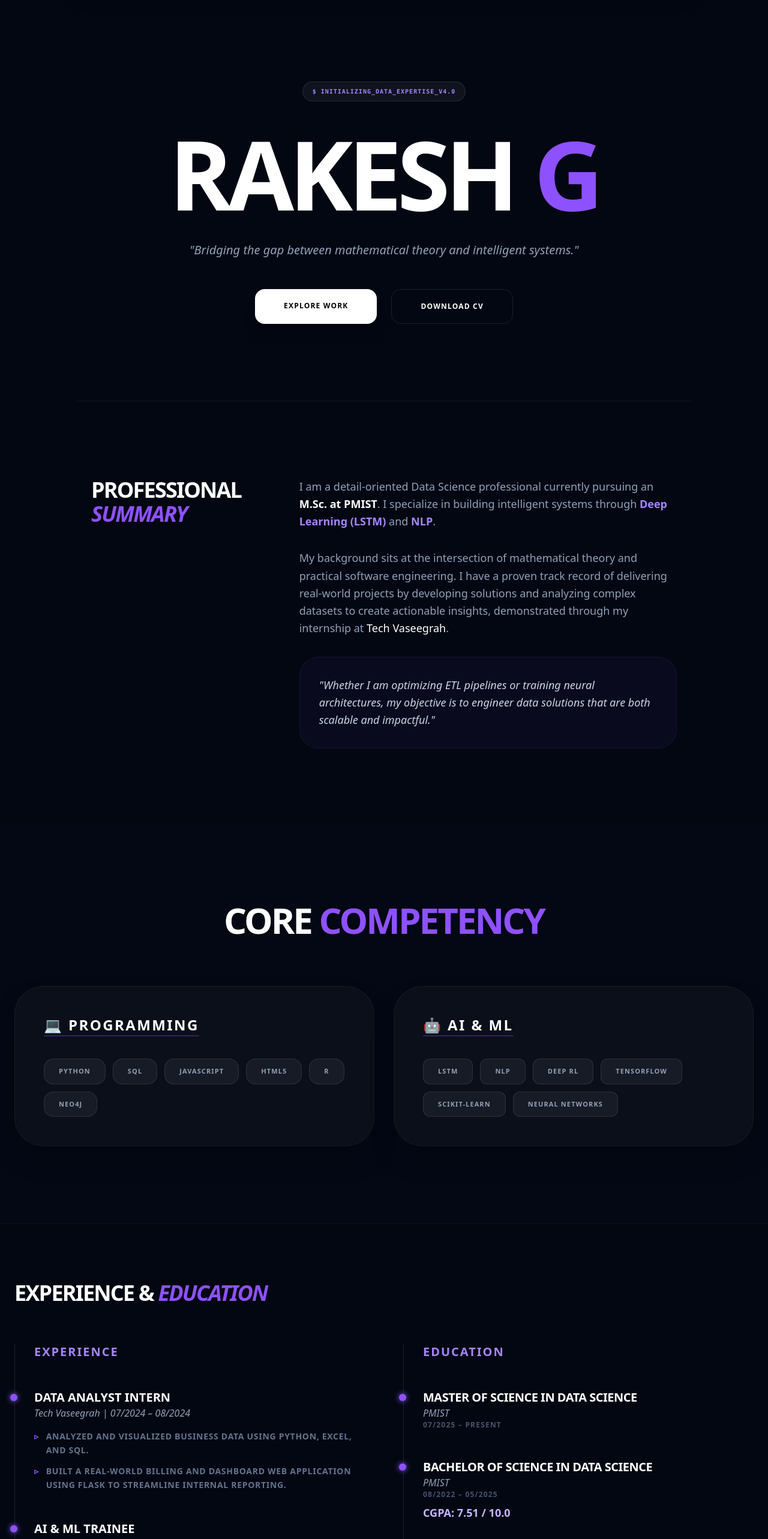
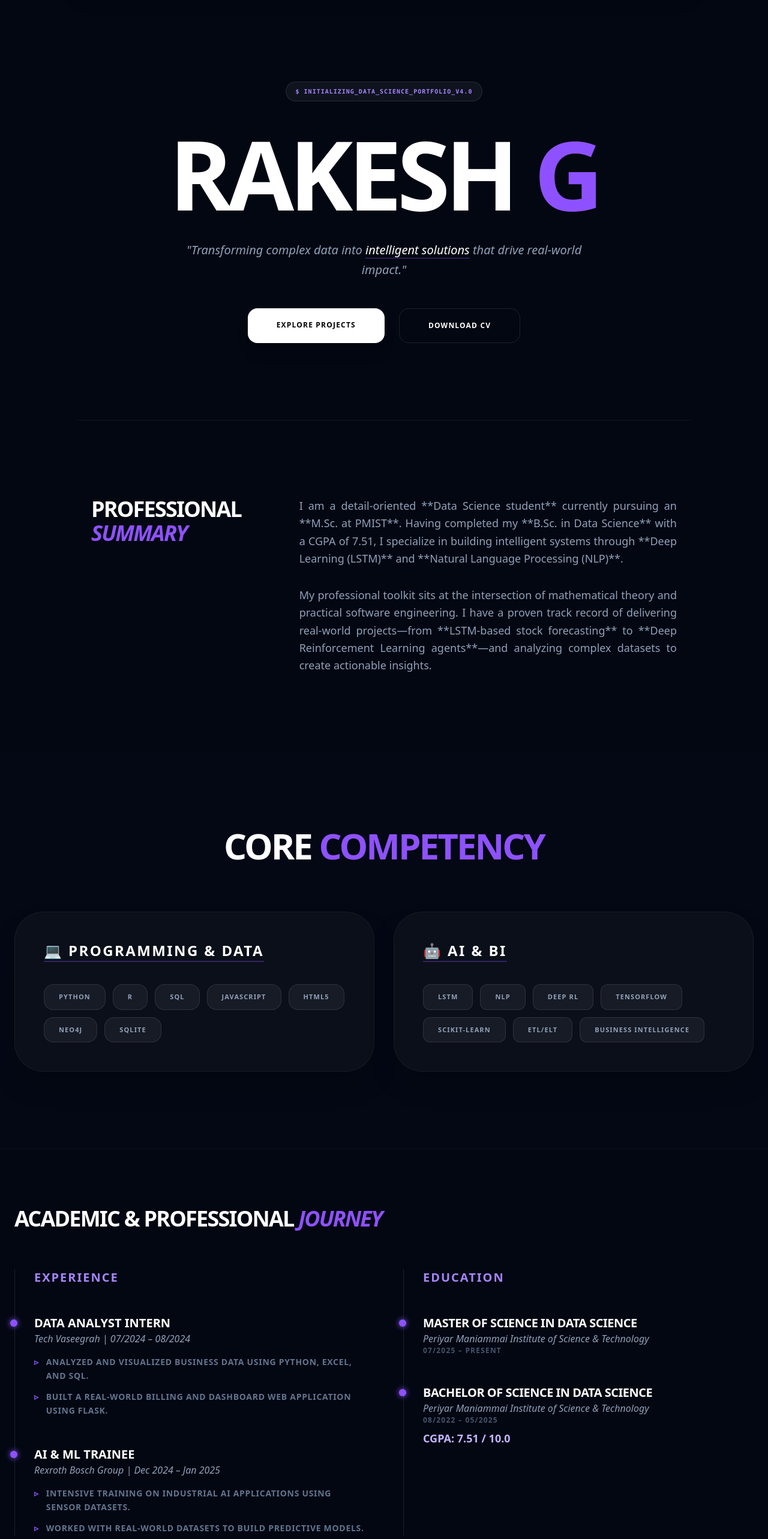
Before and after one commit to Rakesh-developer28/portfolio, a Next.js app: page / in a window 1280 px wide. Shown: the part 120-2686 px from the top of the page at 60% size. Built offline with nearby package versions, Linux system fonts and the light colour scheme.

Commit message:
Final Data Sync: Restored all skills, project links, and updated summary

```diff
--- a/pages/index.js
+++ b/pages/index.js
@@ -20,7 +20,6 @@ const Navbar = ({ setIsNavOpen }) => {
     <nav className="fixed top-0 w-full z-[100] px-6 py-6 flex flex-col items-center">
       <div className="w-full max-w-5xl bg-[#0b0f1a]/80 backdrop-blur-md border border-white/10 rounded-2xl px-6 py-3 flex justify-between items-center shadow-2xl relative overflow-hidden">
         <div className="absolute bottom-0 left-0 h-[2px] bg-violet-500 transition-all duration-150" style={{ width: `${scrollProgress}%` }} />
-
         <div className="flex items-center gap-3 group cursor-pointer">
           <div className="w-8 h-8 rounded-lg bg-violet-500/10 border border-violet-500/20 flex items-center justify-center text-violet-500 group-hover:bg-violet-500 transition-all duration-300">
             <svg xmlns="http://www.w3.org/2000/svg" width="18" height="18" viewBox="0 0 24 24" fill="none" stroke="currentColor" strokeWidth="2" strokeLinecap="round" strokeLinejoin="round"><rect x="4" y="4" width="16" height="16" rx="2" ry="2"></rect><rect x="9" y="9" width="6" height="6"></rect><line x1="9" y1="1" x2="9" y2="4"></line><line x1="15" y1="1" x2="15" y2="4"></line><line x1="9" y1="20" x2="9" y2="23"></line><line x1="15" y1="20" x2="15" y2="23"></line><line x1="20" y1="9" x2="23" y2="9"></line><line x1="20" y1="15" x2="23" y2="15"></line><line x1="1" y1="9" x2="4" y2="9"></line><line x1="1" y1="15" x2="4" y2="15"></line></svg>
@@ -30,7 +29,6 @@ const Navbar = ({ setIsNavOpen }) => {
             <span className="text-[10px] uppercase text-violet-500 font-bold border-l border-white/20 pl-2 tracking-widest">Rakesh G</span>
           </div>
         </div>
-
         <div className="hidden md:flex gap-6 text-[10px] font-bold uppercase text-slate-500">
           <a href="#about" className="hover:text-white transition-colors">About</a>
           <a href="#skills" className="hover:text-white transition-colors">Skills</a>
@@ -39,7 +37,6 @@ const Navbar = ({ setIsNavOpen }) => {
           <div className="w-px h-4 bg-white/10 mx-2" />
           <a href="#contact" className="text-violet-500 hover:text-violet-400 font-bold">Connect</a>
         </div>
-
         <button onClick={() => setIsNavOpen(true)} className="md:hidden text-white text-2xl">☰</button>
       </div>
     </nav>
@@ -50,23 +47,23 @@ export default function Home() {
   const [isNavOpen, setIsNavOpen] = useState(false);
   const [selectedProject, setSelectedProject] = useState(null);
 
-  // --- FULL DATA RESTORATION ---
+  // --- COMPREHENSIVE DATA RESTORATION ---
   const projects = [
-    { title: "Stock Market Prediction (LSTM)", tech: ["Python", "LSTM", "TensorFlow"], desc: "Designed and trained LSTM models for time series forecasting of stock prices using historical market data. Focused on windowing techniques and hyperparameter tuning to minimize mean squared error." },
-    { title: "Neural Pilot – Hill Climb AI", tech: ["Python", "Deep RL", "TensorFlow"], desc: "Developed a Deep Reinforcement Learning agent for a physics-based vehicle control problem using TensorFlow, Pygame, and Pymunk. Focused on reward shaping and policy optimization." },
-    { title: "NLP Menu vs Delivery Analysis", tech: ["Python", "NLP", "Analytics"], desc: "Analyzed food app reviews to correlate menu quality and delivery efficiency using sentiment analysis. Utilized keyword extraction for actionable business insights." },
-    { title: "Fake Product Review Detection", tech: ["NLP", "Python", "ML"], desc: "Engineered a classification model to detect fraudulent reviews. Applied text preprocessing (tokenization, lemmatization) and feature extraction to identify suspicious user patterns." },
-    { title: "Finance Tracker", tech: ["Flask", "SQLite", "Chart.js"], desc: "Full-stack personal finance application with secure authentication. Features categorized expense logging and interactive visualization of spending habits." }
+    { title: "Stock Market Prediction (LSTM)", tech: ["Python", "LSTM", "TensorFlow"], desc: "Designed and trained LSTM models for time series forecasting of stock prices using historical market data.", link: "https://github.com/Rakesh-developer28/stock_prediction" },
+    { title: "Neural Pilot – Hill Climb AI", tech: ["Python", "Deep RL", "Pymunk"], desc: "Developed a Deep Reinforcement Learning agent for a physics-based control problem using TensorFlow, Pygame, and Pymunk.", link: "https://github.com/Rakesh-developer28/Neural-Pilot-Hill-Climb-AI" },
+    { title: "Menu vs Delivery NLP", tech: ["Python", "NLP", "Analytics"], desc: "Analyzed food app reviews to compare menu quality vs delivery impact via sentiment analysis.", link: "https://github.com/Rakesh-developer28/menu-delivery-nlp-analysis" },
+    { title: "Finance Tracker", tech: ["Flask", "SQLite", "Chart.js"], desc: "Personal finance tracker mini-project built using Flask, SQLite, and Chart.js.", link: "https://github.com/Rakesh-developer28/finance_tracker" },
+    { title: "Fake Product Review Detection", tech: ["NLP", "Python", "ML"], desc: "Developed a machine learning model to classify product reviews as real or fake using NLP techniques." }
   ];
 
   const education = [
-    { degree: "Master of Science in Data Science", school: "PMIST", date: "07/2025 – Present", status: "Current" },
-    { degree: "Bachelor of Science in Data Science", school: "PMIST", date: "08/2022 – 05/2025", grade: "CGPA: 7.51 / 10.0", status: "Completed" }
+    { degree: "Master of Science in Data Science", school: "Periyar Maniammai Institute of Science & Technology", date: "07/2025 – Present", status: "Current" },
+    { degree: "Bachelor of Science in Data Science", school: "Periyar Maniammai Institute of Science & Technology", date: "08/2022 – 05/2025", grade: "CGPA: 7.51 / 10.0", status: "Completed" }
   ];
 
   const experience = [
-    { role: "Data Analyst Intern", company: "Tech Vaseegrah", date: "07/2024 – 08/2024", points: ["Analyzed and visualized business data using Python, Excel, and SQL.", "Built a real-world billing and dashboard web application using Flask to streamline internal reporting."] },
-    { role: "AI & ML Trainee", company: "Rexroth Bosch Group", date: "Dec 2024 – Jan 2025", points: ["Applied Deep Learning concepts to industrial manufacturing use cases.", "Worked with real-world sensor datasets to build predictive ML models."] }
+    { role: "Data Analyst Intern", company: "Tech Vaseegrah", date: "07/2024 – 08/2024", points: ["Analyzed and visualized business data using Python, Excel, and SQL.", "Built a real-world billing and dashboard web application using Flask."] },
+    { role: "AI & ML Trainee", company: "Rexroth Bosch Group", date: "Dec 2024 – Jan 2025", points: ["Intensive training on industrial AI applications using sensor datasets.", "Worked with real-world datasets to build predictive models."] }
   ];
 
   return (
@@ -82,61 +79,58 @@ export default function Home() {
         {/* HERO SECTION */}
         <section className="pt-64 pb-32 px-6 flex flex-col items-center text-center relative">
           <div className="absolute top-20 left-1/2 -translate-x-1/2 w-[600px] h-[600px] bg-violet-600/5 rounded-full blur-[120px] -z-10" />
-          <motion.div initial={{ opacity: 0, y: 10 }} animate={{ opacity: 1, y: 0 }} className="inline-flex items-center gap-3 px-4 py-2 rounded-full bg-white/5 border border-white/10 mb-10 text-[10px] font-mono text-violet-400 uppercase tracking-widest font-bold font-mono">
-            $ Initializing_Data_Expertise_v4.0
+          <motion.div initial={{ opacity: 0, y: 10 }} animate={{ opacity: 1, y: 0 }} className="inline-flex items-center gap-3 px-4 py-2 rounded-full bg-white/5 border border-white/10 mb-10 text-[10px] font-mono text-violet-400 uppercase tracking-widest font-bold">
+            $ Initializing_Data_Science_Portfolio_v4.0
           </motion.div>
           <motion.h1 className="text-7xl md:text-[10rem] font-extrabold mb-8 tracking-tighter text-white uppercase leading-none">
             Rakesh <span className="text-violet-500">G</span>
           </motion.h1>
           <p className="max-w-2xl text-slate-400 text-xl font-light mb-12 italic leading-relaxed">
-            "Bridging the gap between mathematical theory and intelligent systems."
+            "Transforming complex data into <span className="text-white border-b border-violet-500/50">intelligent solutions</span> that drive real-world impact."
           </p>
           <div className="flex flex-wrap justify-center gap-6">
-            <a href="#projects" className="px-12 py-5 bg-white text-black font-bold rounded-2xl hover:bg-violet-500 hover:text-white transition-all shadow-xl uppercase text-xs tracking-widest">Explore Work</a>
+            <a href="#projects" className="px-12 py-5 bg-white text-black font-bold rounded-2xl hover:bg-violet-500 hover:text-white transition-all shadow-xl uppercase text-xs tracking-widest">Explore Projects</a>
             <a href="/resume.pdf" download="Rakesh_G_Resume.pdf" className="px-12 py-5 border border-white/10 rounded-2xl font-bold hover:bg-white/5 transition-all text-white uppercase text-xs tracking-widest">Download CV</a>
           </div>
         </section>
 
-        {/* PROFESSIONAL SUMMARY */}
+        {/* UPDATED PROFESSIONAL SUMMARY */}
         <section id="about" className="max-w-5xl mx-auto px-6 py-32 border-t border-white/5">
           <div className="grid lg:grid-cols-3 gap-16">
             <h2 className="text-4xl font-extrabold text-white tracking-tighter uppercase">Professional <br/><span className="text-violet-500 italic">Summary</span></h2>
-            <div className="lg:col-span-2 space-y-8 text-slate-400 text-lg leading-relaxed">
+            <div className="lg:col-span-2 space-y-8 text-slate-400 text-lg leading-relaxed text-justify">
               <p>
-                I am a detail-oriented Data Science professional currently pursuing an <span className="text-white font-semibold">M.Sc. at PMIST</span>. I specialize in building intelligent systems through <span className="text-violet-400 font-bold">Deep Learning (LSTM)</span> and <span className="text-violet-400 font-bold">NLP</span>.
+                I am a detail-oriented **Data Science student** currently pursuing an **M.Sc. at PMIST**. Having completed my **B.Sc. in Data Science** with a CGPA of 7.51, I specialize in building intelligent systems through **Deep Learning (LSTM)** and **Natural Language Processing (NLP)**.
               </p>
               <p>
-                My background sits at the intersection of mathematical theory and practical software engineering. I have a proven track record of delivering real-world projects by developing solutions and analyzing complex datasets to create actionable insights, demonstrated through my internship at <span className="text-white">Tech Vaseegrah</span>.
+                My professional toolkit sits at the intersection of mathematical theory and practical software engineering. I have a proven track record of delivering real-world projects—from **LSTM-based stock forecasting** to **Deep Reinforcement Learning agents**—and analyzing complex datasets to create actionable insights.
               </p>
-              <div className="p-8 rounded-[32px] bg-violet-500/5 border border-violet-500/10 italic text-slate-300">
-                "Whether I am optimizing ETL pipelines or training neural architectures, my objective is to engineer data solutions that are both scalable and impactful."
+            </div>
+          </div>
+        </section>
+
+        {/* CORE COMPETENCY GRID - ALL SKILLS RESTORED */}
+        <section id="skills" className="max-w-7xl mx-auto px-6 py-32 bg-[#050a18]/30">
+          <h2 className="text-6xl font-extrabold text-white tracking-tighter mb-20 text-center uppercase">Core <span className="text-violet-500">Competency</span></h2>
+          <div className="grid md:grid-cols-2 gap-8 text-white">
+            <div className="p-12 rounded-[48px] bg-[#0b0f1a] border border-white/5 shadow-2xl hover:border-violet-500/30 transition-all">
+              <h3 className="text-2xl font-bold mb-10 underline decoration-violet-500/30 underline-offset-8 uppercase tracking-widest">💻 Programming & Data</h3>
+              <div className="flex flex-wrap gap-3">
+                {['Python', 'R', 'SQL', 'JavaScript', 'HTML5', 'Neo4j', 'SQLite'].map(s => <span key={s} className="px-6 py-3 bg-white/5 border border-white/10 rounded-2xl text-[11px] font-bold text-slate-400 hover:text-white transition-colors uppercase tracking-widest">{s}</span>)}
+              </div>
+            </div>
+            <div className="p-12 rounded-[48px] bg-[#0b0f1a] border border-white/5 shadow-2xl hover:border-violet-500/30 transition-all">
+              <h3 className="text-2xl font-bold mb-10 underline decoration-violet-500/30 underline-offset-8 uppercase tracking-widest">🤖 AI & BI</h3>
+              <div className="flex flex-wrap gap-3">
+                {['LSTM', 'NLP', 'Deep RL', 'TensorFlow', 'Scikit-learn', 'ETL/ELT', 'Business Intelligence'].map(s => <span key={s} className="px-6 py-3 bg-white/5 border border-white/10 rounded-xl text-[11px] font-bold text-slate-400 hover:text-white transition-colors uppercase tracking-widest font-bold">{s}</span>)}
               </div>
             </div>
           </div>
         </section>
 
-        {/* SKILLS */}
-        <section id="skills" className="max-w-7xl mx-auto px-6 py-32 bg-[#050a18]/30">
-          <h2 className="text-6xl font-extrabold text-white tracking-tighter mb-20 text-center uppercase">Core <span className="text-violet-500">Competency</span></h2>
-          <div className="grid md:grid-cols-2 gap-8 text-white">
-            <div className="p-12 rounded-[48px] bg-[#0b0f1a] border border-white/5 shadow-2xl">
-              <h3 className="text-2xl font-bold mb-10 underline decoration-violet-500/30 underline-offset-8 uppercase tracking-widest">💻 Programming</h3>
-              <div className="flex flex-wrap gap-3">
-                {['Python', 'SQL', 'JavaScript', 'HTML5', 'R', 'Neo4j'].map(s => <span key={s} className="px-6 py-3 bg-white/5 border border-white/10 rounded-2xl text-[11px] font-bold text-slate-400 uppercase tracking-widest">{s}</span>)}
-              </div>
-            </div>
-            <div className="p-12 rounded-[48px] bg-[#0b0f1a] border border-white/5 shadow-2xl">
-              <h3 className="text-2xl font-bold mb-10 underline decoration-violet-500/30 underline-offset-8 uppercase tracking-widest">🤖 AI & ML</h3>
-              <div className="flex flex-wrap gap-3">
-                {['LSTM', 'NLP', 'Deep RL', 'TensorFlow', 'Scikit-learn', 'Neural Networks'].map(s => <span key={s} className="px-6 py-3 bg-white/5 border border-white/10 rounded-xl text-[11px] font-bold text-slate-400 uppercase tracking-widest">{s}</span>)}
-              </div>
-            </div>
-          </div>
-        </section>
-
-        {/* JOURNEY */}
+        {/* EXPERIENCE & EDUCATION */}
         <section id="experience" className="max-w-7xl mx-auto px-6 py-24 border-t border-white/5">
-          <h2 className="text-4xl font-extrabold text-white mb-16 uppercase tracking-tighter">Experience & <span className="text-violet-500 italic">Education</span></h2>
+          <h2 className="text-4xl font-extrabold text-white mb-16 uppercase tracking-tighter">Academic & Professional <span className="text-violet-500 italic">Journey</span></h2>
           <div className="grid lg:grid-cols-2 gap-16">
             <div className="space-y-12 border-l border-white/10 pl-8">
               <h3 className="text-xl font-bold text-violet-400 uppercase tracking-widest">Experience</h3>
@@ -166,46 +160,24 @@ export default function Home() {
           </div>
         </section>
 
-        {/* PROJECTS SECTION */}
-        <section id="projects" className="max-w-7xl mx-auto px-6 py-24 border-t border-white/5">
-          <h2 className="text-6xl font-extrabold mb-20 text-white tracking-tighter uppercase">Featured <span className="text-violet-500 italic text-4xl">Work</span></h2>
-          <div className="grid md:grid-cols-2 lg:grid-cols-3 gap-8">
-            {projects.map((proj, i) => (
-              <div key={i} onClick={() => setSelectedProject(proj)} className="p-10 bg-[#0b0f1a] border border-white/5 rounded-[56px] cursor-pointer hover:border-violet-500/50 transition-all h-[440px] flex flex-col justify-between shadow-2xl group text-white">
-                <div>
-                  <div className="flex flex-wrap gap-2 mb-8 uppercase tracking-widest">
-                    {proj.tech.map(t => <span key={t} className="text-[10px] font-bold px-3 py-1 rounded-full bg-violet-500/10 text-violet-400 border border-violet-500/20">{t}</span>)}
-                  </div>
-                  <h4 className="text-3xl font-extrabold group-hover:text-violet-400 transition-colors leading-tight uppercase tracking-tight">{proj.title}</h4>
-                </div>
-                <div className="w-12 h-12 rounded-3xl bg-white/5 flex items-center justify-center text-violet-500 self-end hover:bg-violet-500 hover:text-white transition-all transform group-hover:rotate-45">↗</div>
-              </div>
-            ))}
+        {/* LEADERSHIP SECTION */}
+        <section className="max-w-5xl mx-auto px-6 py-32 border-t border-white/5">
+          <div className="p-16 rounded-[56px] bg-gradient-to-br from-[#0b0f1a] to-transparent border border-white/5 shadow-2xl text-white">
+            <h3 className="text-4xl font-extrabold text-violet-400 flex items-center gap-6 mb-10 uppercase tracking-tighter underline decoration-white decoration-1 underline-offset-8 font-mono"><span>📢</span> Class Representative</h3>
+            <p className="text-slate-400 text-xl font-medium mb-12 italic">PMIST | 07/2025 – Present</p>
+            <ul className="space-y-4 text-slate-500 text-sm leading-relaxed font-bold uppercase tracking-wider">
+              <li className="flex gap-3"><span className="text-violet-500">▹</span> Organized technical workshops, seminars, and technical events.</li>
+              <li className="flex gap-3"><span className="text-violet-500">▹</span> Collaborated with the university technical team to improve software systems.</li>
+            </ul>
           </div>
         </section>
 
         {/* CONNECT SECTION */}
-        <section id="contact" className="max-w-7xl mx-auto px-6 py-40 border-t border-white/5 text-center relative overflow-hidden">
-          <div className="absolute top-1/2 left-1/2 -translate-x-1/2 -translate-y-1/2 w-[800px] h-[800px] bg-violet-500/5 rounded-full blur-[160px] -z-10" />
-          <h2 className="text-6xl md:text-9xl font-black mb-12 tracking-tighter text-white uppercase leading-none">
-            Get In <span className="text-violet-500">Touch</span>
-          </h2>
-          <p className="text-slate-400 text-xl mb-16 max-w-2xl mx-auto">
-            I'm always open to discussing new projects, creative ideas, or opportunities in the Data Science field.
-          </p>
-          <div className="flex flex-wrap justify-center gap-8">
-            <a href="mailto:rakesh28.dev@gmail.com" className="px-12 py-8 bg-[#0b0f1a] border border-white/5 rounded-[40px] hover:border-violet-500 transition-all text-white group">
-              <span className="block text-[10px] uppercase font-bold text-slate-500 mb-2 group-hover:text-violet-400">Direct Email</span>
-              rakesh28.dev@gmail.com
-            </a>
-            <a href="https://www.linkedin.com/in/rakeshgdev" target="_blank" className="px-12 py-8 bg-[#0b0f1a] border border-white/5 rounded-[40px] hover:border-violet-500 transition-all text-white group">
-              <span className="block text-[10px] uppercase font-bold text-slate-500 mb-2 group-hover:text-violet-400">Professional Network</span>
-              LinkedIn Profile
-            </a>
-            <a href="https://github.com/Rakesh-developer28" target="_blank" className="px-12 py-8 bg-[#0b0f1a] border border-white/5 rounded-[40px] hover:border-violet-500 transition-all text-white group">
-              <span className="block text-[10px] uppercase font-bold text-slate-500 mb-2 group-hover:text-violet-400">Code Portfolio</span>
-              GitHub Repositories
-            </a>
+        <section id="contact" className="max-w-7xl mx-auto px-6 py-40 border-t border-white/5 text-center">
+          <h2 className="text-6xl md:text-9xl font-black mb-12 tracking-tighter text-white uppercase leading-none">Connect</h2>
+          <div className="flex flex-wrap justify-center gap-8 relative z-10 px-6">
+            <a href="mailto:rakesh28.dev@gmail.com" className="bg-[#0b0f1a] p-10 rounded-[40px] border border-white/5 hover:border-violet-500 transition-all text-white shadow-2xl group uppercase font-bold text-xs tracking-widest">rakesh28.dev@gmail.com</a>
+            <a href="https://www.linkedin.com/in/rakeshgdev" target="_blank" className="bg-[#0b0f1a] p-10 rounded-[40px] border border-white/5 hover:border-violet-500 transition-all text-white shadow-2xl group uppercase font-bold text-xs tracking-widest">LinkedIn</a>
           </div>
         </section>
 
@@ -213,7 +185,7 @@ export default function Home() {
           © 2026 RAKESH G | PMIST
         </footer>
 
-        {/* MODAL SYSTEM */}
+        {/* MODAL SYSTEM FOR PROJECT LINKS */}
         <AnimatePresence>
           {selectedProject && (
             <div className="fixed inset-0 z-[200] flex items-center justify-center p-4">
@@ -221,7 +193,10 @@ export default function Home() {
               <motion.div initial={{ scale: 0.9, opacity: 0 }} animate={{ scale: 1, opacity: 1 }} exit={{ scale: 0.9, opacity: 0 }} className="relative bg-[#0b0f1a] border border-white/10 p-16 rounded-[64px] max-w-3xl w-full text-white shadow-2xl text-center">
                 <h3 className="text-5xl font-black text-violet-400 mb-10 tracking-tighter uppercase leading-none">{selectedProject.title}</h3>
                 <p className="text-slate-400 leading-relaxed text-xl mb-12 italic font-light">{selectedProject.desc}</p>
-                <button onClick={() => setSelectedProject(null)} className="py-6 px-12 bg-white/5 border border-white/10 rounded-3xl font-bold hover:bg-white/10 transition-all uppercase text-xs tracking-[0.3em] font-bold">Exit View</button>
+                <div className="flex gap-4">
+                  {selectedProject.link && <a href={selectedProject.link} target="_blank" className="flex-1 py-6 bg-white text-black text-center font-bold rounded-3xl hover:bg-violet-500 hover:text-white transition-all uppercase text-xs tracking-widest font-bold">View Source Code</a>}
+                  <button onClick={() => setSelectedProject(null)} className="flex-1 py-6 bg-white/5 border border-white/10 rounded-3xl font-bold hover:bg-white/10 transition-all uppercase text-xs tracking-widest font-bold font-mono">Close</button>
+                </div>
               </motion.div>
             </div>
           )}
```
